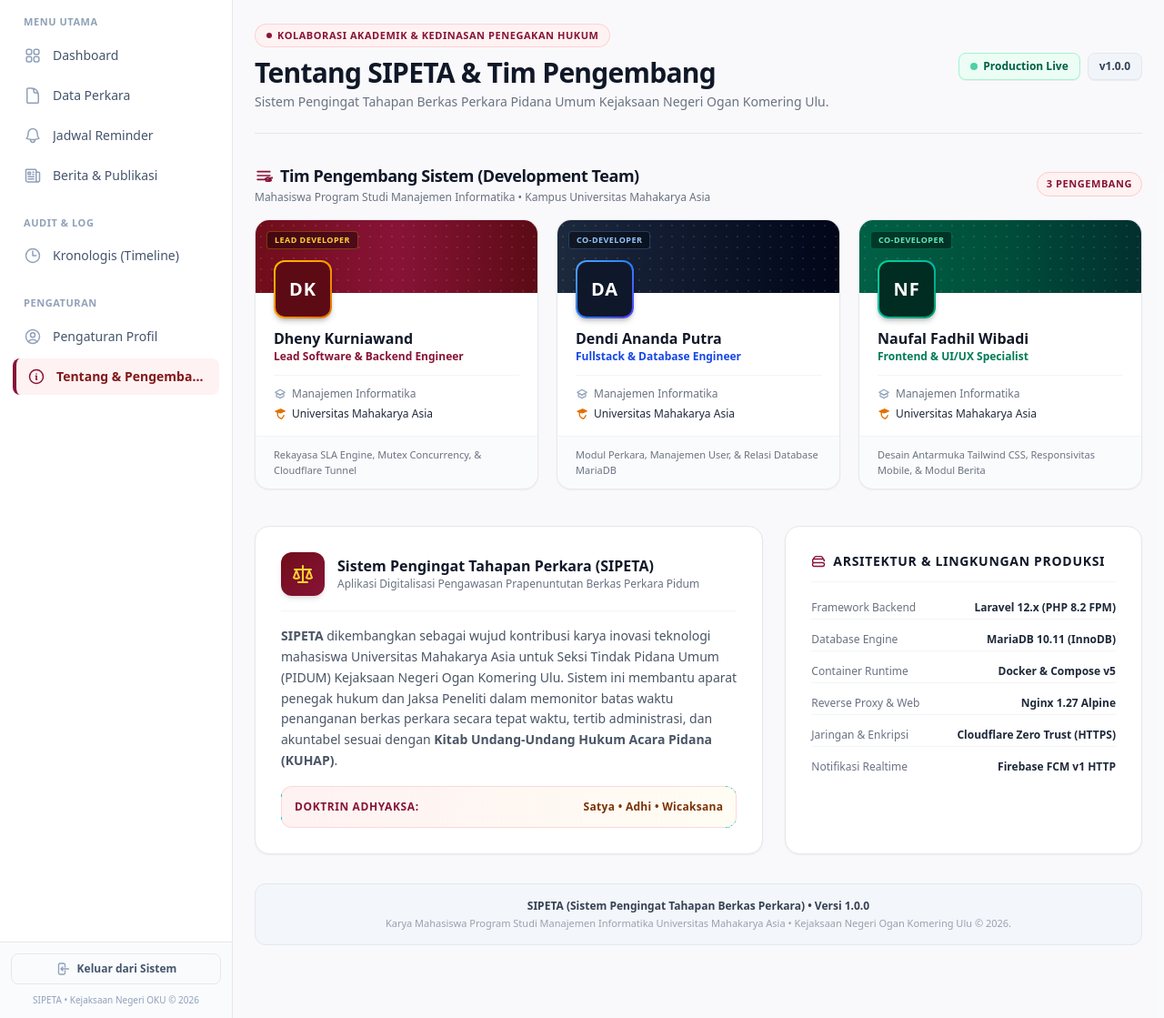
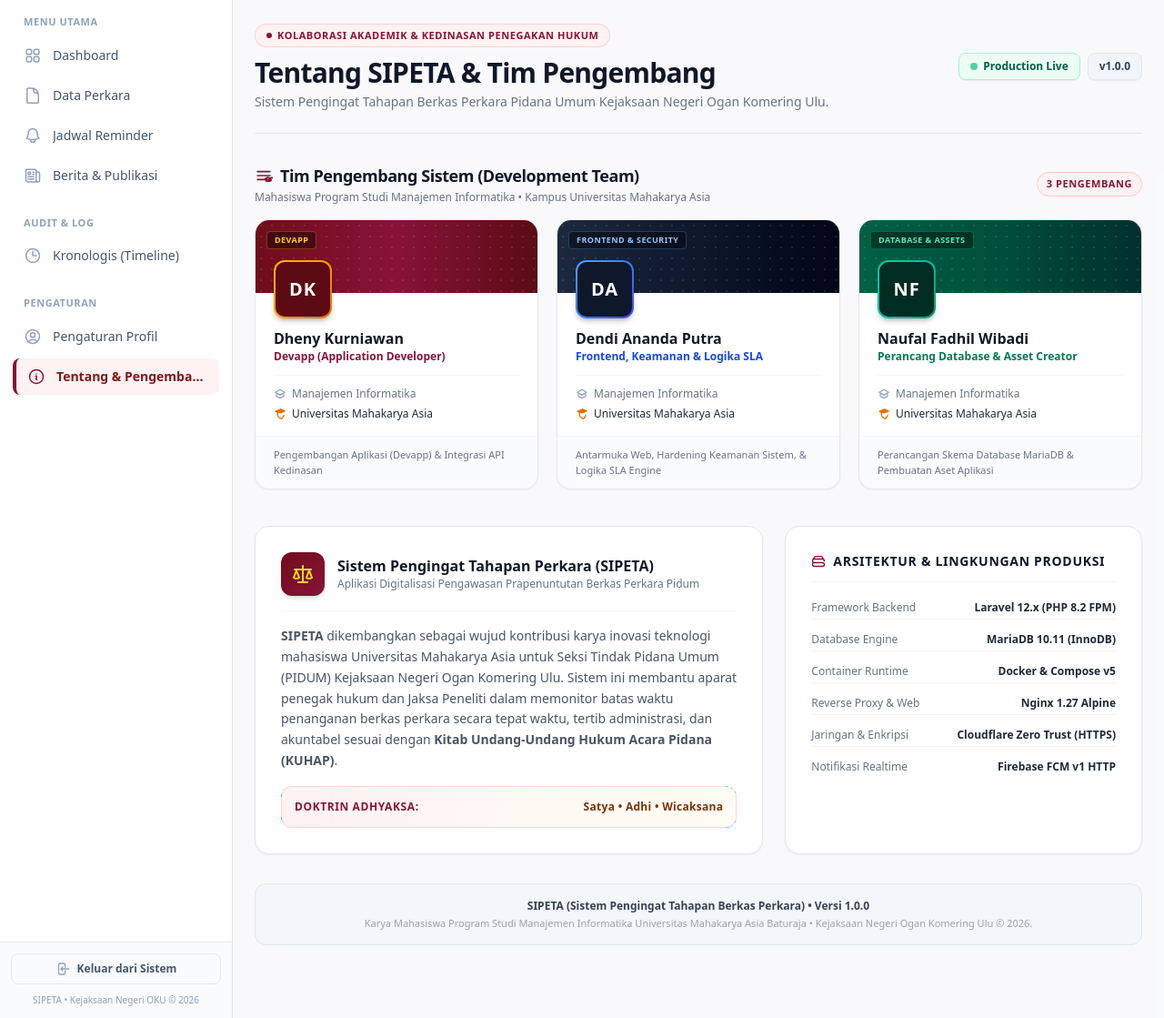
Before and after one commit to Fadhol1/sistem-reminder-kejaksaan, a Laravel app: page /tentang in a window 1280 px wide. Shown: the part 64-1183 px from the top of the page at 91% size. Run offline with Laravel 12, Linux system fonts and the light colour scheme; the visitor is signed in with stand-in values (Sample User, id 1); style sheets or scripts are compiled from the project's sources; some web fonts are replaced.

Commit message:
docs(ui): update developer information on about page

```diff
--- a/resources/views/tentang.blade.php
+++ b/resources/views/tentang.blade.php
@@ -67,7 +67,7 @@
                             </div>
                             <span
                                 class="relative z-10 text-[9px] font-extrabold uppercase tracking-wider px-2 py-0.5 rounded bg-black/40 text-amber-300 border border-amber-400/30 backdrop-blur-xs">
-                                Lead Developer
+                                Devapp
                             </span>
                         </div>
 
@@ -84,8 +84,8 @@
                                 </div>
                             </div>
 
-                            <h3 class="text-base font-bold text-gray-900 leading-tight">Dheny Kurniawand</h3>
-                            <p class="text-xs font-semibold text-[#881337] mt-0.5">Lead Software &amp; Backend Engineer</p>
+                            <h3 class="text-base font-bold text-gray-900 leading-tight">Dheny Kurniawan</h3>
+                            <p class="text-xs font-semibold text-[#881337] mt-0.5">Devapp (Application Developer)</p>
 
                             <div class="mt-3 pt-3 border-t border-gray-100 space-y-1.5 text-xs text-gray-600">
                                 <p class="text-gray-500 flex items-center gap-1.5">
@@ -111,7 +111,7 @@
                     </div>
 
                     <div class="px-5 py-3 bg-slate-50/70 border-t border-gray-100 text-[11px] text-gray-500">
-                        Rekayasa SLA Engine, Mutex Concurrency, &amp; Cloudflare Tunnel
+                        Pengembangan Aplikasi (Devapp) &amp; Integrasi API Kedinasan
                     </div>
                 </div>
 
@@ -127,7 +127,7 @@
                             </div>
                             <span
                                 class="relative z-10 text-[9px] font-extrabold uppercase tracking-wider px-2 py-0.5 rounded bg-black/40 text-blue-300 border border-blue-400/30 backdrop-blur-xs">
-                                Co-Developer
+                                Frontend &amp; Security
                             </span>
                         </div>
 
@@ -145,7 +145,7 @@
                             </div>
 
                             <h3 class="text-base font-bold text-gray-900 leading-tight">Dendi Ananda Putra</h3>
-                            <p class="text-xs font-semibold text-blue-700 mt-0.5">Fullstack &amp; Database Engineer</p>
+                            <p class="text-xs font-semibold text-blue-700 mt-0.5">Frontend, Keamanan &amp; Logika SLA</p>
 
                             <div class="mt-3 pt-3 border-t border-gray-100 space-y-1.5 text-xs text-gray-600">
                                 <p class="text-gray-500 flex items-center gap-1.5">
@@ -171,11 +171,11 @@
                     </div>
 
                     <div class="px-5 py-3 bg-slate-50/70 border-t border-gray-100 text-[11px] text-gray-500">
-                        Modul Perkara, Manajemen User, &amp; Relasi Database MariaDB
+                        Antarmuka Web, Hardening Keamanan Sistem, &amp; Logika SLA Engine
                     </div>
                 </div>
 
-                <!-- PENGEMBANG 3: Naufal Fadil Wibadi -->
+                <!-- PENGEMBANG 3: Naufal Fadhil Wibadi -->
                 <div
                     class="bg-white rounded-2xl border border-gray-200/90 shadow-xs hover:shadow-md transition-shadow overflow-hidden flex flex-col justify-between">
                     <div>
@@ -187,7 +187,7 @@
                             </div>
                             <span
                                 class="relative z-10 text-[9px] font-extrabold uppercase tracking-wider px-2 py-0.5 rounded bg-black/40 text-emerald-300 border border-emerald-400/30 backdrop-blur-xs">
-                                Co-Developer
+                                Database &amp; Assets
                             </span>
                         </div>
 
@@ -205,7 +205,7 @@
                             </div>
 
                             <h3 class="text-base font-bold text-gray-900 leading-tight">Naufal Fadhil Wibadi</h3>
-                            <p class="text-xs font-semibold text-emerald-700 mt-0.5">Frontend &amp; UI/UX Specialist</p>
+                            <p class="text-xs font-semibold text-emerald-700 mt-0.5">Perancang Database &amp; Asset Creator</p>
 
                             <div class="mt-3 pt-3 border-t border-gray-100 space-y-1.5 text-xs text-gray-600">
                                 <p class="text-gray-500 flex items-center gap-1.5">
@@ -231,7 +231,7 @@
                     </div>
 
                     <div class="px-5 py-3 bg-slate-50/70 border-t border-gray-100 text-[11px] text-gray-500">
-                        Desain Antarmuka Tailwind CSS, Responsivitas Mobile, &amp; Modul Berita
+                        Perancangan Skema Database MariaDB &amp; Pembuatan Aset Aplikasi
                     </div>
                 </div>
 
@@ -328,7 +328,8 @@
         <div class="p-4 rounded-xl bg-slate-100/70 border border-slate-200 text-center text-xs text-gray-500">
             <p class="font-semibold text-gray-700">SIPETA (Sistem Pengingat Tahapan Berkas Perkara) &bull; Versi 1.0.0</p>
             <p class="text-[11px] text-gray-400 mt-1">
-                Karya Mahasiswa Program Studi Manajemen Informatika Universitas Mahakarya Asia &bull; Kejaksaan Negeri Ogan
+                Karya Mahasiswa Program Studi Manajemen Informatika Universitas Mahakarya Asia Baturaja &bull; Kejaksaan
+                Negeri Ogan
                 Komering Ulu &copy; {{ date('Y') }}.
             </p>
         </div>
```
Lines whose indentation alone changed are shown as unchanged.
